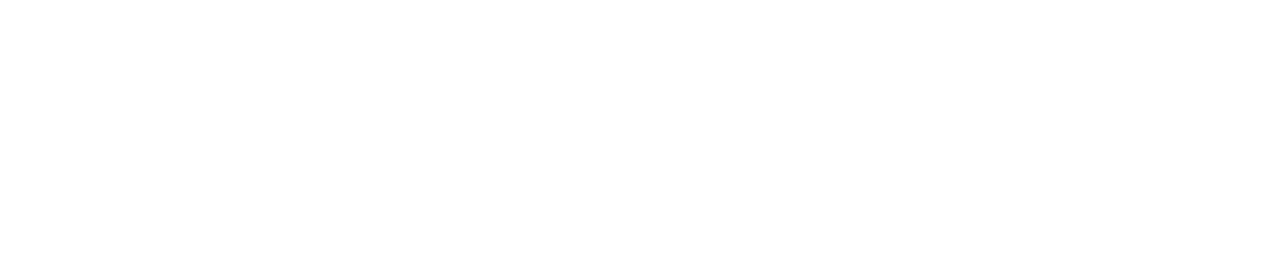
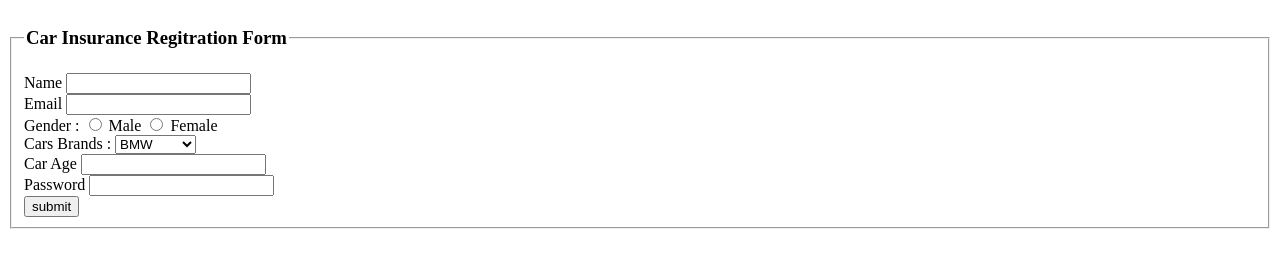
Before and after one commit to acciojob/car-insurance-form-adityabs-eng, a website: page main.html in a window 1280 px wide. Drawn offline with Linux system fonts and the light colour scheme.

Commit message:
created a submission

```diff
--- a/main.html
+++ b/main.html
@@ -4,10 +4,44 @@
 
 <head>
 	<link rel="stylesheet" href="styles.css">
+	<title>Car Insurance Form</title>
 </head>
 
 <body>
 	<!-- the entire body must be written by student -->
+	<form action="" method="post">
+	<fieldset>
+		<legend><h3>Car Insurance Regitration Form</h3></legend>
+		<label for="name">Name</label>
+		<input type="text" id="name" required>
+		<br/>
+		<label for="email">Email</label>
+		<input type="email" id="email" required>
+		<br/>
+		<label for="gender">Gender :</label>
+		<input type="radio" id="gender_m" name="gender" required>
+		<label for="gender_m">Male</label>
+		<input type="radio" id="gender_f" name="gender" required>
+		<label for="gender_f">Female</label>
+		<br/>
+		<label for="cars">Cars Brands :</label>
+		<select id="cars">
+			<option value="BMW">BMW</option>
+			<option value="Audi">Audi</option>
+			<option value="Mercerdez">Mercedez</option>
+		</select>
+		<br/>
+		<label for="carage">Car Age</label>
+		<input type="number" id="carage" required>
+		<br/>
+		<label for="password">Password</label>
+		<input type="password" id="password" required>
+		<br/>
+		<button type="submit">submit</button>
+	</fieldset>
+
+	</form>
+
     <script type="text/javascript" src="./script.js">
 </script>
 
```
